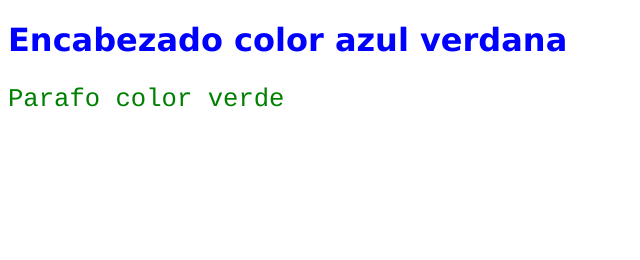
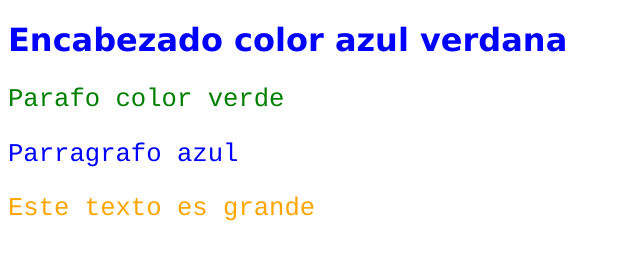
Before and after one commit to DanFlore/practica72, a plain HTML site: page index.html in a window 1280 px wide. Shown: the whole page, without its empty margins (0-640 px from the left). Drawn offline with Linux system fonts and the light colour scheme.

Commit message:
11 commit

```diff
--- a/index.html
+++ b/index.html
@@ -19,9 +19,23 @@
             }
 
     </style>
+    <style>
+
+        p#mip {
+            color:blue;
+        }
+    </style>
+    <style>
+        p#hh{
+            color:orange;
+            font-style: big;
+        }
+    </style>
 </head>
 <body>
     <h1>Encabezado color azul verdana</h1>
     <p>Parafo color verde</p>
+    <p id="mip">Parragrafo azul</p>
+    <p id="hh">Este texto es grande  </p>
 </body>
 </html>
```
